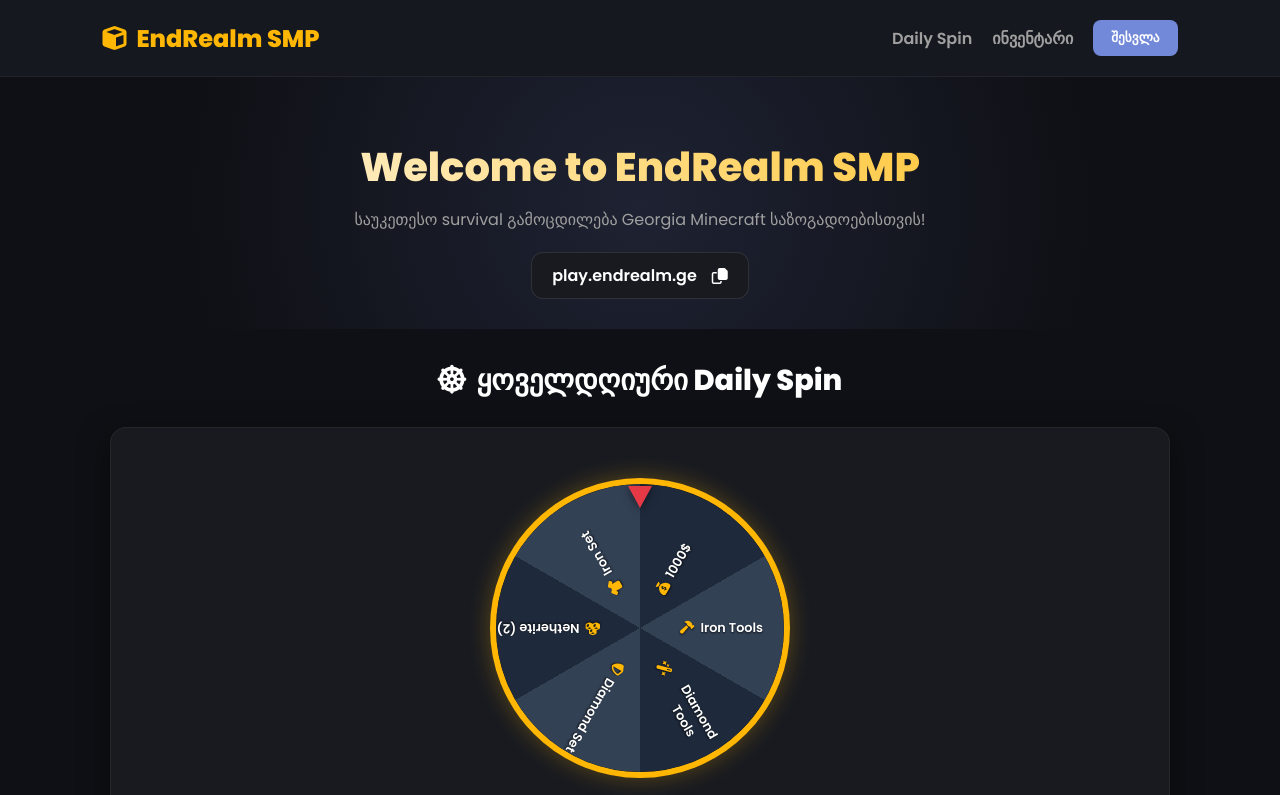
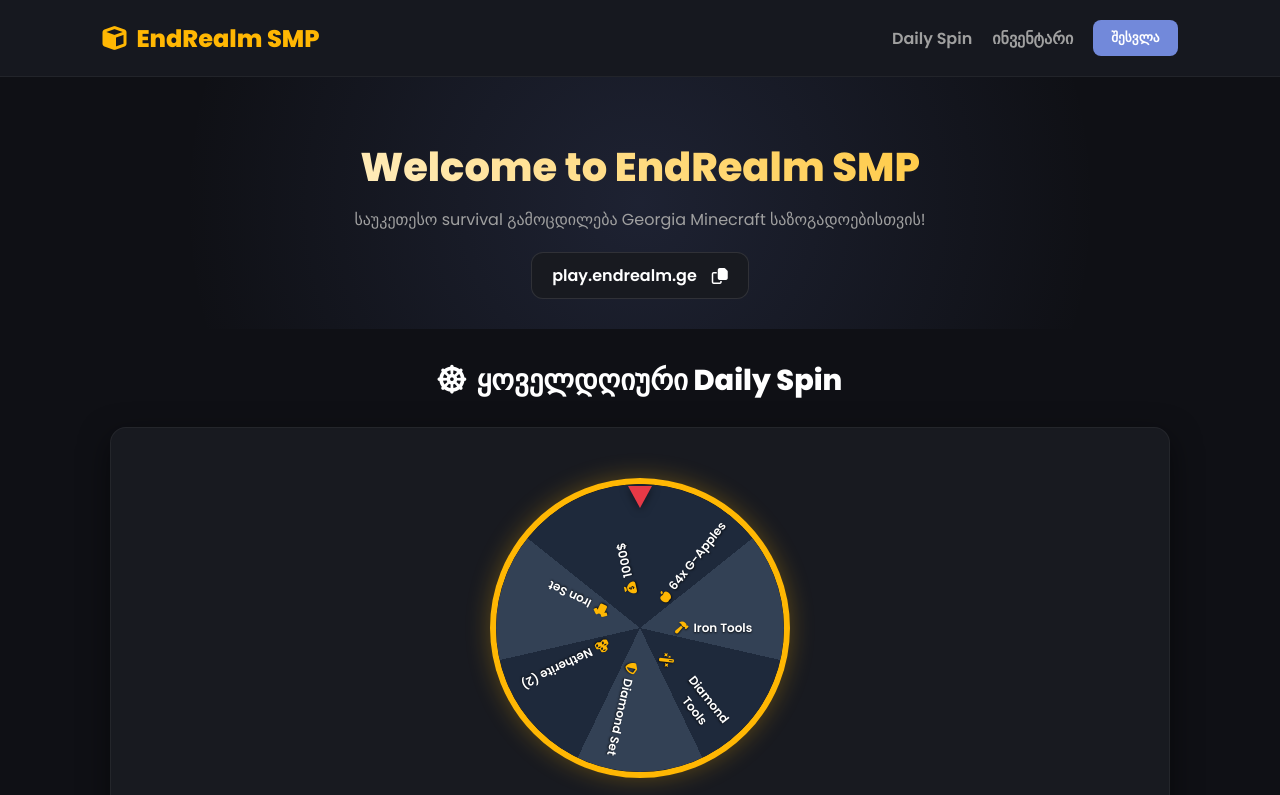
Before and after one commit to koduapetre12-lang/EndRealmSMP-Website, a website: page index.html in a window 1280 px wide. Shown: the top 795 px of the page. Drawn offline with Linux system fonts and the light colour scheme.

Commit message:
Update index.html

```diff
--- a/index.html
+++ b/index.html
@@ -45,7 +45,7 @@
         .container { max-width: 1100px; margin: 0 auto; padding: 30px 20px; }
         .section-title { font-size: 1.8rem; margin-bottom: 25px; text-align: center; display: flex; align-items: center; justify-content: center; gap: 10px; }
 
-        /* გალამაზებული Spin Wheel სტილები */
+        /* ბორბლის სტილები 7 სექტორისთვის */
         .spin-container { background: var(--card-bg); border-radius: 16px; padding: 30px 20px; text-align: center; border: 1px solid rgba(255,255,255,0.05); box-shadow: 0 10px 30px rgba(0,0,0,0.5); }
         .wheel-wrapper { position: relative; width: 300px; height: 300px; margin: 20px auto; border-radius: 50%; border: 6px solid var(--gold); box-shadow: 0 0 25px rgba(255, 183, 3, 0.3), inset 0 0 15px rgba(0,0,0,0.8); overflow: hidden; }
         .pointer { position: absolute; top: 2px; left: 50%; transform: translateX(-50%); width: 0; height: 0; border-left: 12px solid transparent; border-right: 12px solid transparent; border-top: 22px solid var(--danger); z-index: 10; filter: drop-shadow(0 2px 4px rgba(0,0,0,0.5)); }
@@ -54,16 +54,17 @@
             width: 100%; height: 100%; border-radius: 50%;
             transition: transform 4s cubic-bezier(0.15, 0.9, 0.15, 1);
             background: conic-gradient(
-                #1e293b 0deg 60deg,
-                #334155 60deg 120deg,
-                #1e293b 120deg 180deg,
-                #334155 180deg 240deg,
-                #1e293b 240deg 300deg,
-                #334155 300deg 360deg
+                #1e293b 0deg 51.43deg,
+                #334155 51.43deg 102.86deg,
+                #1e293b 102.86deg 154.29deg,
+                #334155 154.29deg 205.71deg,
+                #1e293b 205.71deg 257.14deg,
+                #334155 257.14deg 308.57deg,
+                #1e293b 308.57deg 360deg
             );
             position: relative;
         }
-        .wheel-item { position: absolute; top: 50%; left: 50%; width: 50%; height: 40px; margin-top: -20px; transform-origin: 0% 50%; display: flex; align-items: center; padding-left: 40px; font-weight: 600; font-size: 0.8rem; color: #fff; text-shadow: 0 1px 2px rgba(0,0,0,0.8); }
+        .wheel-item { position: absolute; top: 50%; left: 50%; width: 50%; height: 40px; margin-top: -20px; transform-origin: 0% 50%; display: flex; align-items: center; padding-left: 35px; font-weight: 600; font-size: 0.75rem; color: #fff; text-shadow: 0 1px 2px rgba(0,0,0,0.8); }
 
         .inventory-grid { display: grid; grid-template-columns: repeat(auto-fill, minmax(200px, 1fr)); gap: 15px; margin-top: 20px; }
         .inv-card { background: var(--card-bg); border-radius: 12px; padding: 20px; text-align: center; border: 1px solid rgba(255,255,255,0.05); display: flex; flex-direction: column; justify-content: space-between; align-items: center; gap: 12px; transition: 0.3s; }
@@ -84,7 +85,6 @@
         .admin-table { width: 100%; border-collapse: collapse; margin-top: 15px; min-width: 500px; }
         .admin-table th, .admin-table td { padding: 10px; border-bottom: 1px solid rgba(255,255,255,0.05); text-align: left; font-size: 0.9rem; }
 
-        /* მობილური ვერსიის მედია ქვერი */
         @keyframes fadeIn { from { opacity: 0; transform: translateY(-10px); } to { opacity: 1; transform: translateY(0); } }
 
         @media (max-width: 768px) {
@@ -139,12 +139,13 @@
             <div class="wheel-wrapper">
                 <div class="pointer"></div>
                 <div class="wheel" id="wheel">
-                    <div class="wheel-item" style="transform: rotate(0deg);"><i class="fa-solid fa-hammer" style="color:var(--gold); margin-right:6px;"></i> Iron Tools</div>
-                    <div class="wheel-item" style="transform: rotate(60deg);"><i class="fa-solid fa-wand-magic-sparkles" style="color:var(--gold); margin-right:6px;"></i> Diamond Tools</div>
-                    <div class="wheel-item" style="transform: rotate(120deg);"><i class="fa-solid fa-shield-halved" style="color:var(--gold); margin-right:6px;"></i> Diamond Set</div>
-                    <div class="wheel-item" style="transform: rotate(180deg);"><i class="fa-solid fa-cubes" style="color:var(--gold); margin-right:6px;"></i> Netherite (2)</div>
-                    <div class="wheel-item" style="transform: rotate(240deg);"><i class="fa-solid fa-shirt" style="color:var(--gold); margin-right:6px;"></i> Iron Set</div>
-                    <div class="wheel-item" style="transform: rotate(300deg);"><i class="fa-solid fa-sack-dollar" style="color:var(--gold); margin-right:6px;"></i> 1000$</div>
+                    <div class="wheel-item" style="transform: rotate(0deg);"><i class="fa-solid fa-hammer" style="color:var(--gold); margin-right:5px;"></i> Iron Tools</div>
+                    <div class="wheel-item" style="transform: rotate(51.43deg);"><i class="fa-solid fa-wand-magic-sparkles" style="color:var(--gold); margin-right:5px;"></i> Diamond Tools</div>
+                    <div class="wheel-item" style="transform: rotate(102.86deg);"><i class="fa-solid fa-shield-halved" style="color:var(--gold); margin-right:5px;"></i> Diamond Set</div>
+                    <div class="wheel-item" style="transform: rotate(154.29deg);"><i class="fa-solid fa-cubes" style="color:var(--gold); margin-right:5px;"></i> Netherite (2)</div>
+                    <div class="wheel-item" style="transform: rotate(205.71deg);"><i class="fa-solid fa-shirt" style="color:var(--gold); margin-right:5px;"></i> Iron Set</div>
+                    <div class="wheel-item" style="transform: rotate(257.14deg);"><i class="fa-solid fa-sack-dollar" style="color:var(--gold); margin-right:5px;"></i> 1000$</div>
+                    <div class="wheel-item" style="transform: rotate(308.57deg);"><i class="fa-solid fa-apple-whole" style="color:var(--gold); margin-right:5px;"></i> 64x G-Apples</div>
                 </div>
             </div>
 
@@ -224,8 +225,7 @@
         };
 
         function toggleMobileMenu() {
-            const links = document.getElementById('nav-links');
-            links.classList.toggle('active');
+            document.getElementById('nav-links').classList.toggle('active');
         }
 
         function closeMobileMenu() {
@@ -322,7 +322,7 @@
 
                 isSpinning = true;
                 const wheel = document.getElementById('wheel');
-                const degreesPerPrize = 60;
+                const degreesPerPrize = 360 / 7;
                 const prizeDegree = data.prizeIndex * degreesPerPrize;
                 const totalRotation = 360 * 5 + (360 - prizeDegree);
 
```
